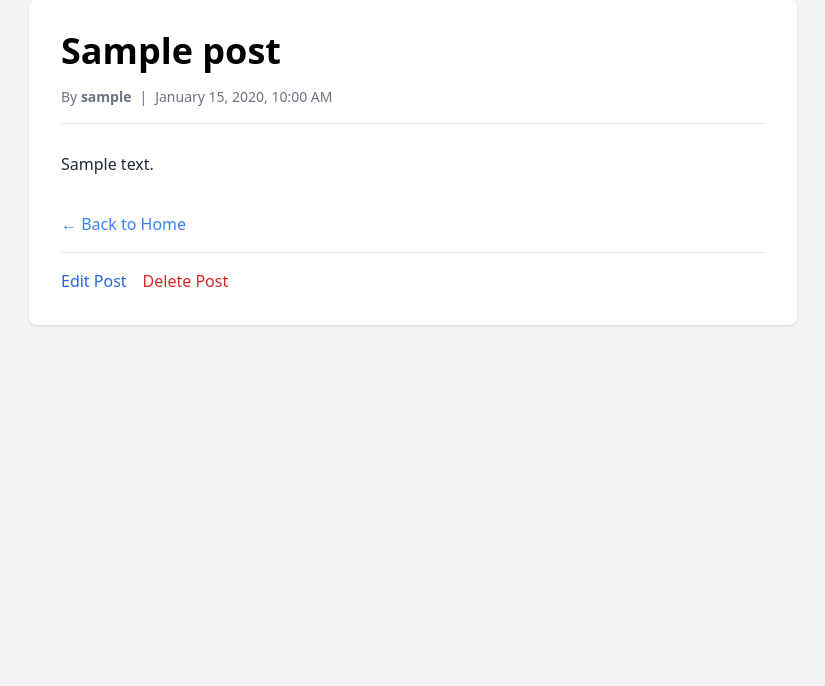
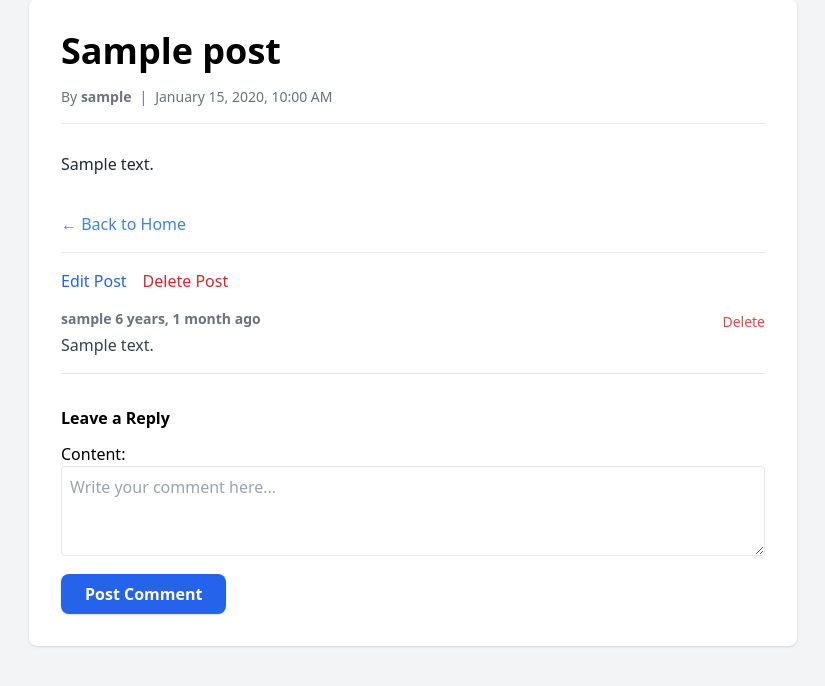
Before and after one commit to mamun-2025/smart-tech-blog, a Django app: a page that uses blog/templates/blog/post_detail.html in a window 1280 px wide. Shown: the part 101-787 px from the top of the page, without its empty margins (227-1052 px from the left). Run offline with Django 5.2, Linux system fonts and the light colour scheme; a user stored in the database is signed in; tables that the repository leaves empty hold one stand-in row (values such as "Sample post"); some libraries are stand-ins or nearby versions.

Commit message:
Step 6: Added Comment System & README.md

```diff
--- a/blog/forms.py
+++ b/blog/forms.py
@@ -1,7 +1,7 @@
 
 
 from django import forms
-from .models import Post
+from .models import Post, Comment
 from django.contrib.auth.models import User
 from django.contrib.auth.forms import UserCreationForm
 
@@ -18,3 +18,18 @@ class SignupForm(UserCreationForm):
    class Meta:
       model = User
       fields = ['username', 'email', 'password1', 'password2']
+
+
+# User Comment Form
+class CommentForm(forms.ModelForm):
+
+   class Meta:
+      model =Comment
+      fields = ['content']
+      widgets = {
+         'content': forms.Textarea(attrs={
+            'rows': 3,
+            'class': 'w-full border rounded p-2',
+            'placeholder': 'Write your comment here...'
+         }),
+      }
--- a/blog/models.py
+++ b/blog/models.py
@@ -63,7 +63,7 @@ class Post(models.Model):
 
 # Comment models here
 class Comment(models.Model):
-   post = models.ForeignKey(Post, on_delete=models.CASCADE, related_name='commnets')
+   post = models.ForeignKey(Post, on_delete=models.CASCADE, related_name='comments')
    author = models.ForeignKey(User, on_delete=models.CASCADE)
    content = models.TextField()
    created_at = models.DateTimeField(auto_now_add=True)
--- a/blog/templates/blog/post_detail.html
+++ b/blog/templates/blog/post_detail.html
@@ -26,7 +26,48 @@
    {% endif %}
 
 
+   {% for comment in post.comments.all %}
+   <div class="border-b border-gray-200 py-4 flex justify-between items-start">
+      <div>
+         <p class="text-sm text-gray-500 mb-1">
+            <spna class="font-bold text-gray-500">{{ comment.author.username }}</span>
+               {{ comment.created_at|timesince }} ago
+         </p>
+         <p class="text-gray-700">{{ comment.content }}</p>
+      </div>
 
+      {% if user == comment.author %}
+      <form method="POST" action="{% url 'delete_comment' comment.id %}">
+         {% csrf_token %}
+         <button type="submit" class="text-red-500 hover:text-red-700 text-sm font-medium transition">
+            Delete
+         </button>
+      </form>
+      {% endif %}
+   </div>
+   {% empty %}
+   <p class="text-gray-400 italic">No comments yet. Be the first to comment!</p>
+   {% endfor %}
 
+   <div class="mt-8">
+      {% if user.is_authenticated %}
+      <h4 class="font-semibold mb-2">Leave a Reply</h4>
+      <form method="POST" action="{% url 'add_comment' post.slug %}" class="space-y-3">
+         {% csrf_token %}
+
+         <div class="comment-input-wrapper">
+            {{ form.as_p }}
+         </div>
+
+         <button type="submit" class="bg-blue-600 hover:bg-blue-700 text-white font-bold px-6 py-2 rounded-lg shadow transition">
+            Post Comment
+         </button>
+      </form>
+      {% else %}
+      <div class="bg-blue-50 p-4 rounded text-center">
+         <p class="text-gray-700">You must <a href="{% url 'login' %}" class="text-blue-600 font-bold hover:underline">login</a> to join the conversation.</p>
+      </div>
+      {% endif %}
+   </div>
 </div>
 {% endblock %}
--- a/blog/templates/blog/post_form.html
+++ b/blog/templates/blog/post_form.html
@@ -1,7 +1,7 @@
 {% extends "base.html" %}
 
 {% block content %}
-<div class="max-w-xl mx-auto bg-gray-400 p-8 shadow-lg rounded-lg">
+<div class="max-w-xl mx-auto bg-green-400 p-8 shadow-lg rounded-lg">
     <h2 class="text-2xl font-bold mb-6">Create a New Post</h2>
     <form method="POST">
         {% csrf_token %}
--- a/blog/urls.py
+++ b/blog/urls.py
@@ -17,4 +17,7 @@ urlpatterns = [
     path('login/', LoginView.as_view(template_name='registration/login.html'), name='login'),
     path('logout/', LogoutView.as_view(next_page='post_list'), name='logout'),
 
+    path('post/<slug:slug>/comment/', views.add_comment, name='add_comment'),
+    path('comment/<int:comment_id>/delete/', views.delete_comment, name='delete_comment'),
+
 ]
--- a/blog/views.py
+++ b/blog/views.py
@@ -1,9 +1,9 @@
 from django.shortcuts import render, get_object_or_404, redirect
-from .models import Post
+from .models import Post, Comment
 from .forms import PostForm
 from django.contrib.auth.decorators import login_required
 from django.contrib.auth import login
-from .forms import SignupForm
+from .forms import SignupForm, CommentForm
 
 
 # Post List View
@@ -15,7 +15,14 @@ def post_list(request):
 # Post Detail View
 def post_detail(request, slug):
    post = get_object_or_404(Post, slug=slug, status='published')
-   return render(request, 'blog/post_detail.html', {'post': post})
+   form = CommentForm()
+   comments = post.comments.all()
+   context = {
+      'post': post,
+      'comments': comments,
+      'form': form,
+   }
+   return render(request, 'blog/post_detail.html', context)
 
 
 # Post Create View
@@ -89,3 +96,33 @@ def signup_view(request):
       form = SignupForm()
 
    return render(request, 'registration/signup.html', {'form': form})
+
+
+# User Comment View
+@login_required
+def add_comment(request, slug):
+   post = get_object_or_404(Post, slug=slug)
+
+   if request.method == "POST":
+      form = CommentForm(request.POST)
+      if form.is_valid():
+         comment = form.save(commit=False)
+         comment.author = request.user
+         comment.post = post
+         comment.save()
+         return redirect('post_detail', slug=post.slug)
+
+   return redirect('post_detail', slug=post.slug)
+
+
+# User Comment Delete View
+@login_required
+def delete_comment(request, comment_id):
+   comment = get_object_or_404(Comment, id=comment_id)
+
+   if request.user == comment.author:
+      post_slug = comment.post.slug
+      comment.delete()
+      return redirect('post_detail', slug=post_slug)
+
+   return redirect('post_detail')
```
Also changed, not shown: blog/static/css/output.css (+62 -0 lines), blog/templates/registration/signup.html (+35 -11 lines), README.md, blog/migrations/0002_alter_comment_post.py (added).
